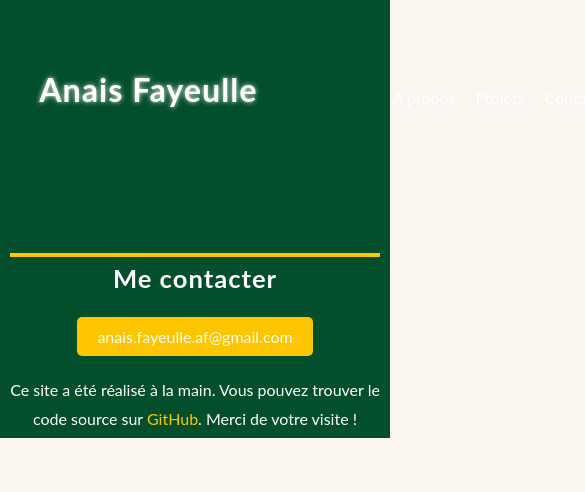
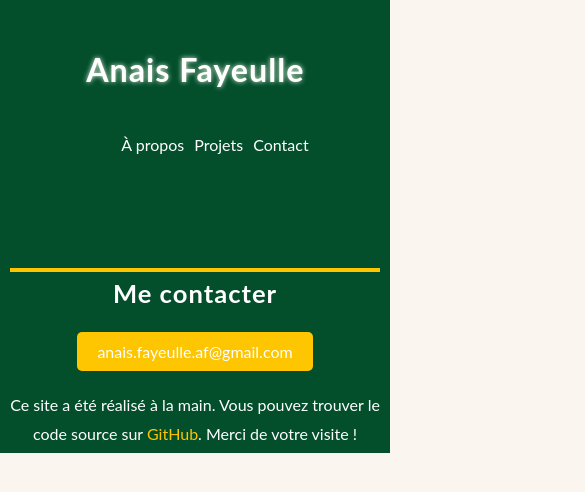
Before and after one commit to anaissclt/Portfolio, a React (Create React App) app: page / in a window 390 px wide. Shown: the top 492 px of the page, 585 px wide, since content can reach past the window. Built offline with nearby package versions, Linux system fonts and the light colour scheme.

Commit message:
Maj responsive

```diff
--- a/src/layouts/Header/Header.jsx
+++ b/src/layouts/Header/Header.jsx
@@ -1,6 +1,5 @@
 // IMPORT
 import React from "react";
-import { Link } from "react-router-dom";
 
 // STYLE
 import "./header.css";
--- a/src/layouts/Header/header.css
+++ b/src/layouts/Header/header.css
@@ -43,3 +43,23 @@ header {
   text-decoration: none;
   color: white;
 }
+
+@media only screen and (max-width: 600px) {
+  .container-header {
+    flex-direction: column;
+    min-width: auto;
+    padding-block: 20px;
+  }
+
+  .container-header h1 {
+    margin: 20px 0;
+  }
+
+  .nav {
+    justify-content: center;
+  }
+
+  .nav li {
+    padding: 10px 5px;
+  }
+}
```
